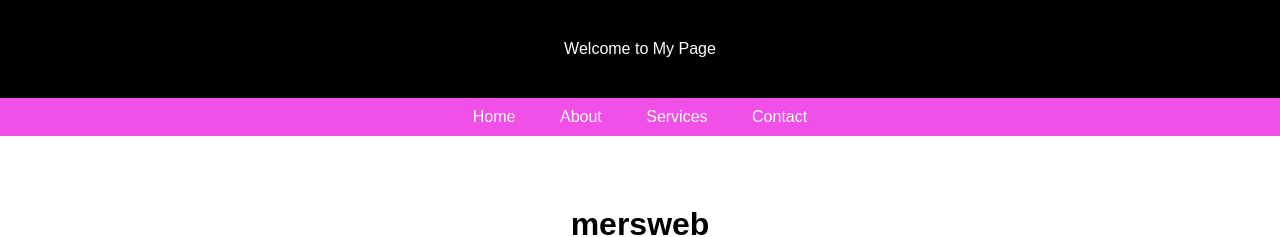
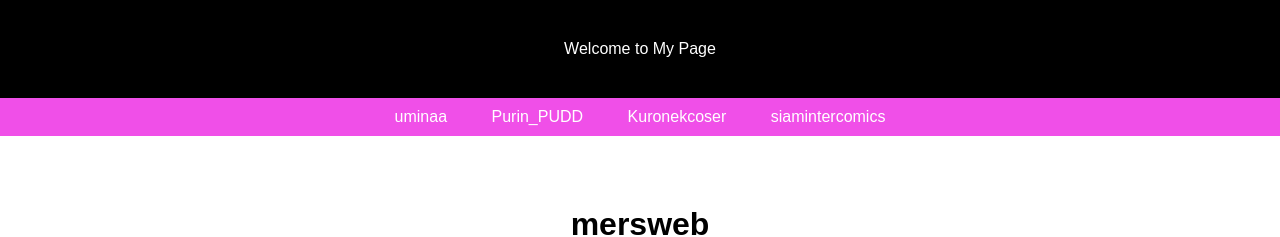
Before and after one commit to merpPV/our, a plain HTML site: page index.html in a window 1280 px wide. Shown: the top 237 px of the page. Drawn offline with Linux system fonts and the light colour scheme.

Commit message:
Update index.html

```diff
--- a/index.html
+++ b/index.html
@@ -11,10 +11,10 @@
 <body>
     <header> Welcome to My Page</header>
     <nav>
-        <a href="https://www.instagram.com/upminaa/">Home</a>
-        <a href="https://x.com/Purin_PUDD">About</a>
-        <a href="https://x.com/Kuronekcoser">Services</a>
-        <a href="https://www.instagram.com/upminaa/">Contact</a>
+        <a href="https://www.instagram.com/upminaa/">uminaa</a>
+        <a href="https://x.com/Purin_PUDD">Purin_PUDD</a>
+        <a href="https://x.com/Kuronekcoser">Kuronekcoser</a>
+        <a href="https://www.instagram.com/siamintercomics/">siamintercomics</a>
     </nav>
     <h1>mersweb</h1>
     <div class="mersweb"><a href="https://x.com/mersweb/media"><img src="https://pbs.twimg.com/media/GYwRIlAXQAAZswU?format=jpg&name=large" width="400"></a></div>
```
